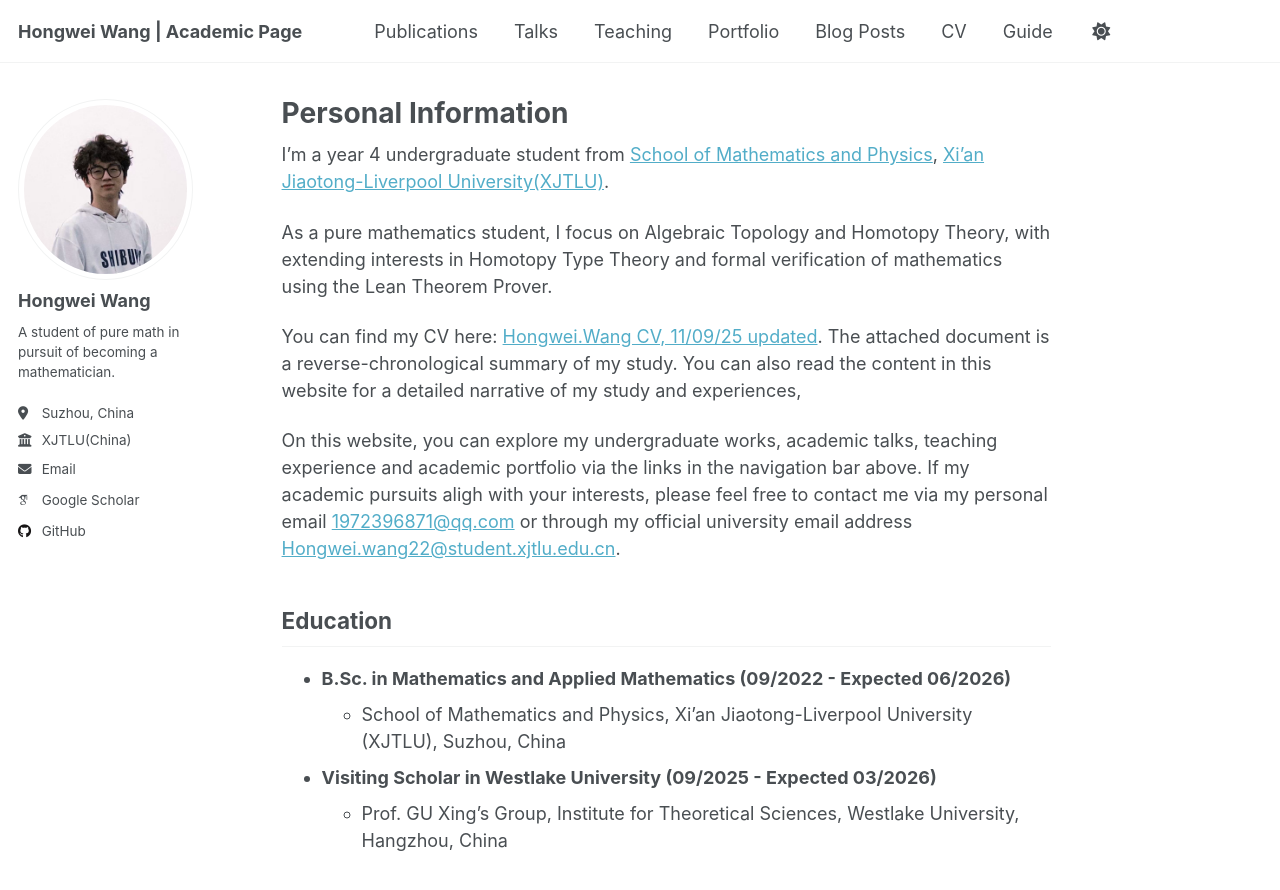
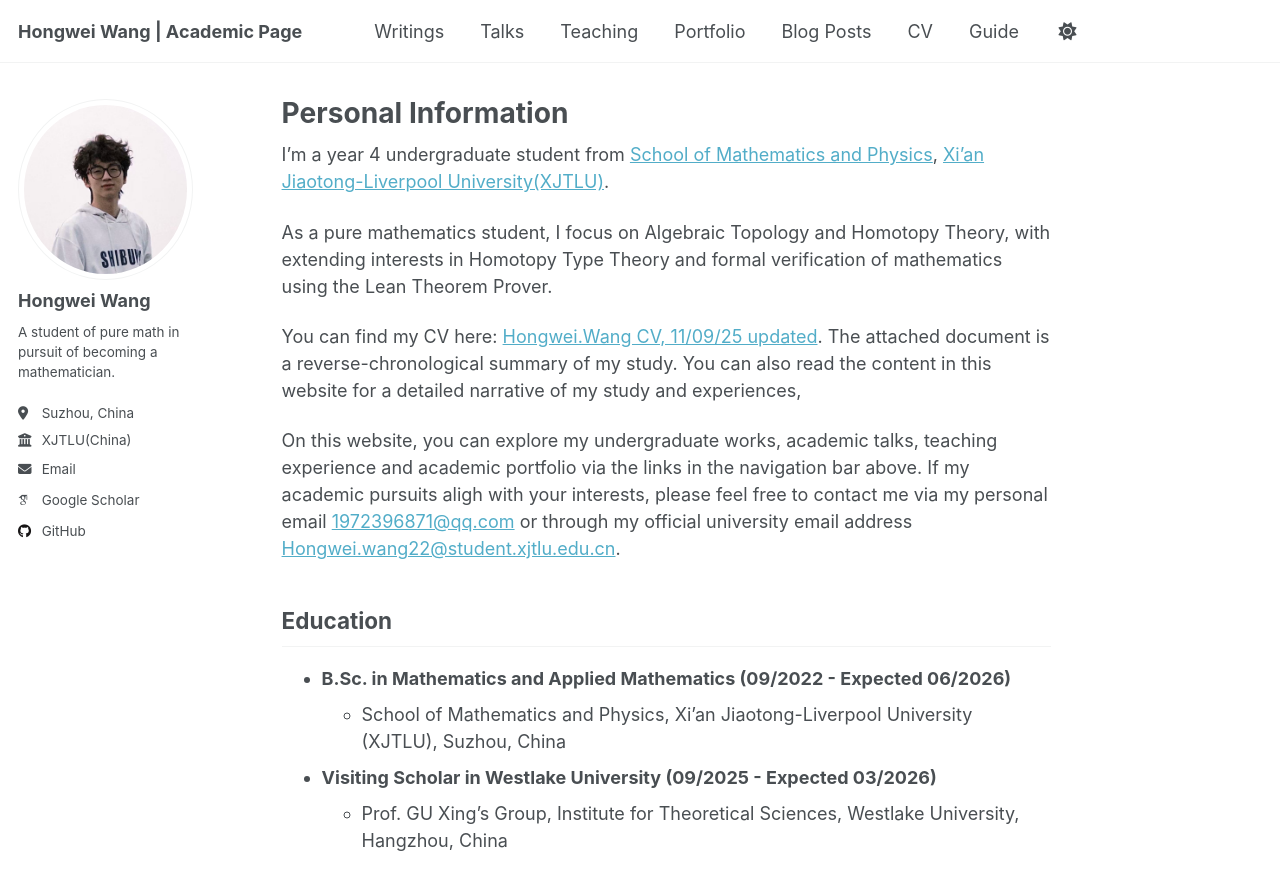
Before and after one commit to WangHongWei-AcademicPage/WangHongWei-AcademicPage.github.io, a Jekyll site: the page built from _pages/about.md, in a window 1280 px wide and 900 px high. Shown: the top 890 px of the window. Built offline with Jekyll 4.4.1, drawn with Linux system fonts in a browser that asks for light colours; some web fonts are replaced; a script that is not in the unit is left out.

Commit message:
Rename 'Publications' to 'Writings' in navigation

```diff
--- a/_data/navigation.yml
+++ b/_data/navigation.yml
@@ -8,7 +8,7 @@
 #      Markdown formatted page while the second is generated using JSON.
 
 main:
-  - title: "Publications"
+  - title: "Writings"
     url: /publications/
 
   - title: "Talks"
```
